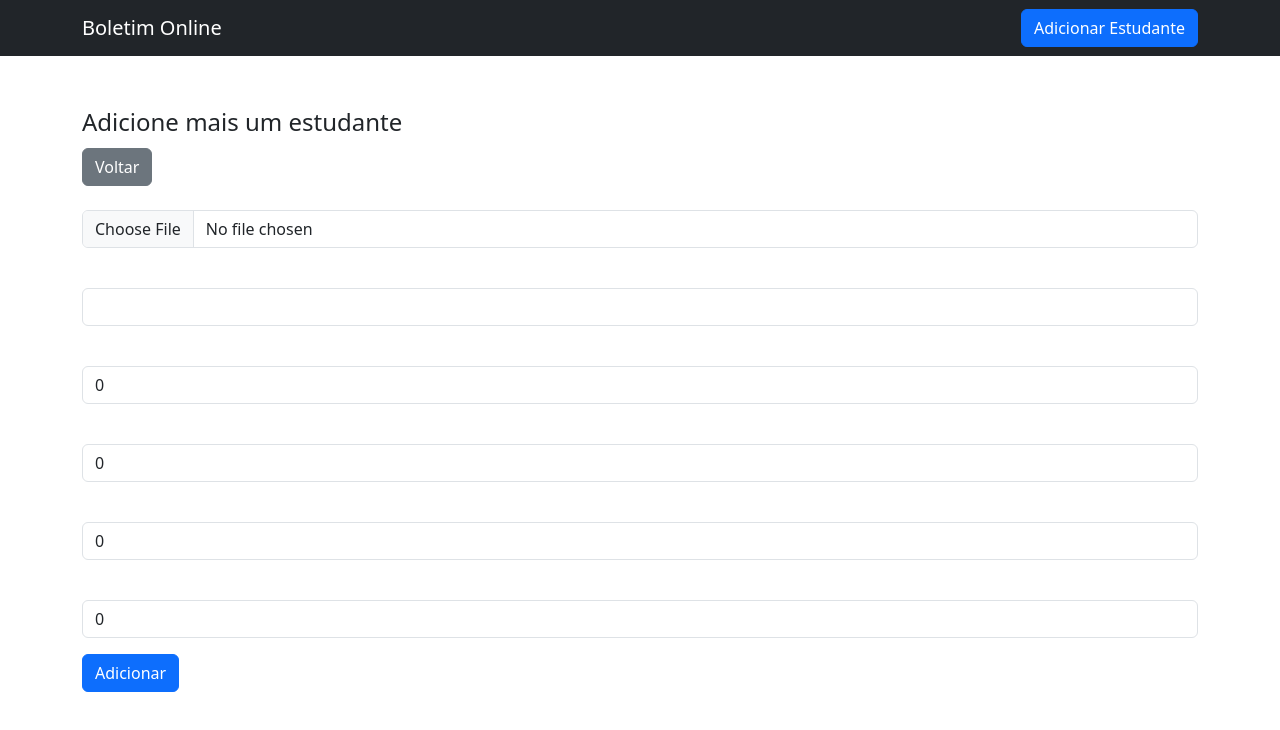
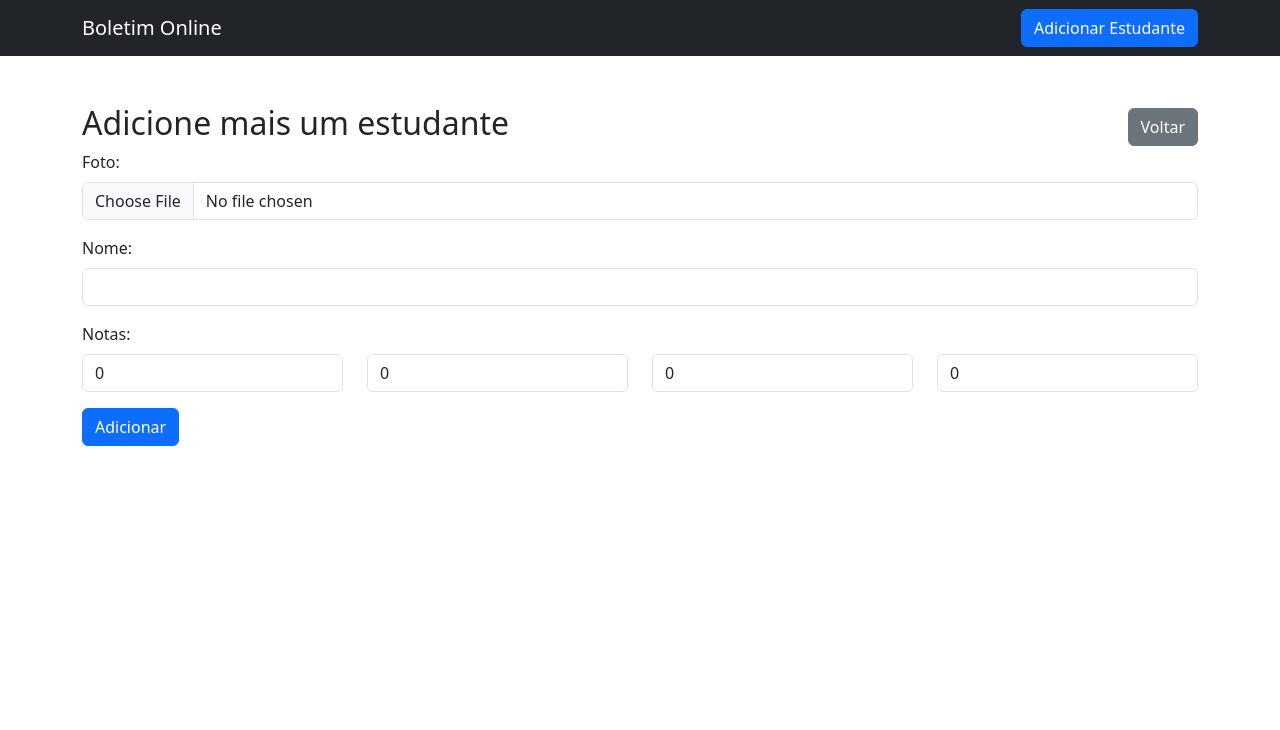
Before and after one commit to lucassdantas/boletim_crud_angular, an Angular app: page /student/create in a window 1280 px wide. Shown: the top 730 px of the page. Built offline with nearby package versions, Linux system fonts and the light colour scheme.

Commit message:
increasing design

```diff
--- a/src/app/student/create/create.component.html
+++ b/src/app/student/create/create.component.html
@@ -1,35 +1,44 @@
 <div class="container">
-    <legend>Adicione mais um estudante</legend>
+    <div class="d-flex justify-content-between align-items-center mt-4">
+      <h2>Adicione mais um estudante</h2>
       <app-go-back></app-go-back>
+    </div>
+
     <form>
+      <!-- Campo de upload de foto -->
       <div class="mb-3">
-            <label for="photo" class="form-label"></label>
+        <label for="photo" class="form-label">Foto:</label>
         <input type="file" name="photo" id="photoInput" (change)="handleFileInput($event)" class="form-control">
       </div>
+
+      <!-- Campo de nome -->
       <div class="mb-3">
-            <label for="name" class="form-label"></label>
-            <input type="text" name="name" id="nameInput" [(ngModel)] = "formData.name" class="form-control">
+        <label for="name" class="form-label">Nome:</label>
+        <input type="text" name="name" id="nameInput" [(ngModel)]="formData.name" class="form-control">
       </div>
+
+      <!-- Campos de notas -->
       <div class="mb-3">
-            <label for="note" class="form-label"></label>
-            <input type="text" name="note" id="noteInput" [(ngModel)] = "formData.notes[0]" class="form-control">
+        <label class="form-label">Notas:</label>
+        <div class="row">
+          <div class="col">
+            <input type="text" name="note" id="noteInput" [(ngModel)]="formData.notes[0]" class="form-control" placeholder="Nota 1">
           </div>
+          <div class="col">
+            <input type="text" name="note1" id="noteInput1" [(ngModel)]="formData.notes[1]" class="form-control" placeholder="Nota 2">
+          </div>
+          <div class="col">
+            <input type="text" name="note2" id="noteInput2" [(ngModel)]="formData.notes[2]" class="form-control" placeholder="Nota 3">
+          </div>
+          <div class="col">
+            <input type="text" name="note3" id="noteInput3" [(ngModel)]="formData.notes[3]" class="form-control" placeholder="Nota 4">
+          </div>
+        </div>
+      </div>
+
+      <!-- Botão de adicionar -->
       <div class="mb-3">
-            <label for="note1" class="form-label"></label>
-            <input type="text" name="note1" id="noteInput1" [(ngModel)] = "formData.notes[1]" class="form-control">
+        <button type="button" (click)="create()" class="btn btn-primary">Adicionar</button>
       </div>
-        <div class="mb-3">
-            <label for="note2" class="form-label"></label>
-            <input type="text" name="note2" id="noteInput2" [(ngModel)] = "formData.notes[2]" class="form-control">
-        </div>
-        <div class="mb-3">
-            <label for="note3" class="form-label"></label>
-            <input type="text" name="note3" id="noteInput3" [(ngModel)] = "formData.notes[3]" class="form-control">
-        </div>
-        <!-- <div class="mb-3">
-            <label for="media" class="form-label"></label>
-            <input type="text" name="media" id="mediaInput" [(ngModel)] = "formData.media" class="form-control">
-        </div> -->
-        <button type="button" (click)='create()' class="btn btn-primary">Adicionar</button>
     </form>
   </div>
--- a/src/app/student/edit/edit.component.html
+++ b/src/app/student/edit/edit.component.html
@@ -1,35 +1,44 @@
 <div class="container">
-    <legend>Edita </legend>
+    <div class="d-flex justify-content-between align-items-center mt-4">
+        <h2>Editar Aluno</h2>
         <app-go-back></app-go-back>
+      </div>
+
     <form>
+      <!-- Campo de upload de foto -->
       <div class="mb-3">
-            <label for="photo" class="form-label"></label>
+        <label for="photo" class="form-label">Foto:</label>
         <input type="file" name="photo" id="photoInput" (change)="handleFileInput($event)" class="form-control">
       </div>
+
+      <!-- Campo de nome -->
       <div class="mb-3">
-            <label for="name" class="form-label"></label>
-            <input type="text" name="name" id="nameInput" [(ngModel)] = "formData.name" class="form-control">
+        <label for="name" class="form-label">Nome:</label>
+        <input type="text" name="name" id="nameInput" [(ngModel)]="formData.name" class="form-control">
       </div>
+
+      <!-- Campos de notas -->
       <div class="mb-3">
-            <label for="note" class="form-label"></label>
-            <input type="text" name="note" id="noteInput" [(ngModel)] = "formData.notes[0]" class="form-control">
+        <label class="form-label">Notas:</label>
+        <div class="row">
+          <div class="col">
+            <input type="text" name="note" id="noteInput" [(ngModel)]="formData.notes[0]" class="form-control" placeholder="Nota 1">
           </div>
+          <div class="col">
+            <input type="text" name="note1" id="noteInput1" [(ngModel)]="formData.notes[1]" class="form-control" placeholder="Nota 2">
+          </div>
+          <div class="col">
+            <input type="text" name="note2" id="noteInput2" [(ngModel)]="formData.notes[2]" class="form-control" placeholder="Nota 3">
+          </div>
+          <div class="col">
+            <input type="text" name="note3" id="noteInput3" [(ngModel)]="formData.notes[3]" class="form-control" placeholder="Nota 4">
+          </div>
+        </div>
+      </div>
+
+      <!-- Botão de atualização -->
       <div class="mb-3">
-            <label for="note1" class="form-label"></label>
-            <input type="text" name="note1" id="noteInput1" [(ngModel)] = "formData.notes[1]" class="form-control">
+        <button type="button" (click)="update()" class="btn btn-primary">Atualizar</button>
       </div>
-        <div class="mb-3">
-            <label for="note2" class="form-label"></label>
-            <input type="text" name="note2" id="noteInput2" [(ngModel)] = "formData.notes[2]" class="form-control">
-        </div>
-        <div class="mb-3">
-            <label for="note3" class="form-label"></label>
-            <input type="text" name="note3" id="noteInput3" [(ngModel)] = "formData.notes[3]" class="form-control">
-        </div>
-        <!-- <div class="mb-3">
-            <label for="media" class="form-label"></label>
-            <input type="text" name="media" id="mediaInput" [(ngModel)] = "formData.media" class="form-control">
-        </div> -->
-        <button type="button" (click)='update()' class="btn btn-primary">Atualizar</button>
     </form>
   </div>
```
Lines whose indentation alone changed are shown as unchanged.
